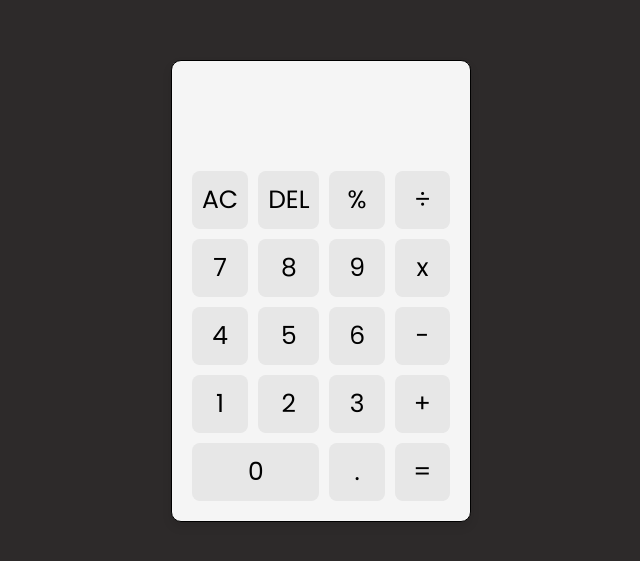
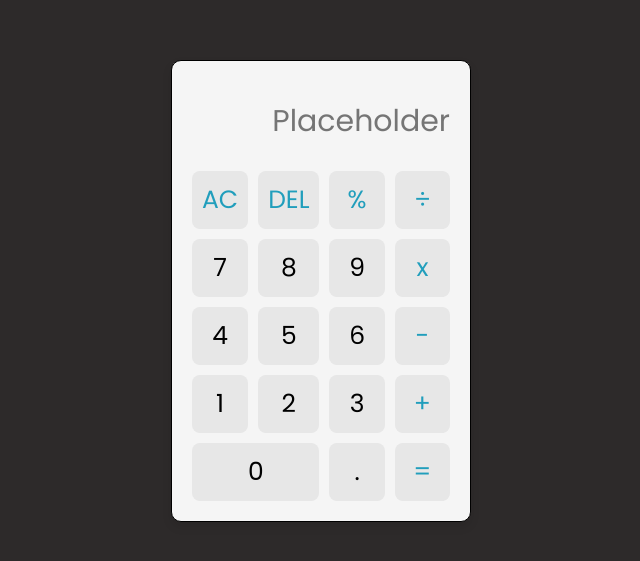
Before and after one commit to AthishThayalan/calculator, a website built with Vite: page index.html in a window 1280 px wide. Shown: the part 109-670 px from the top of the page, without its empty margins (319-959 px from the left). Built offline with nearby package versions, Linux system fonts and the light colour scheme.

Commit message:
Added some styling on operators using BEM naming convention. Having trouble appending numbers to the display.

```diff
--- a/index.html
+++ b/index.html
@@ -9,30 +9,46 @@
   </head>
   <body>
     <div class="calculator">
-      <input type="text" class="calculator__display" />
+      <input
+        type="text"
+        class="calculator__display"
+        placeholder="Placeholder"
+        id="display"
+        value=""
+        ;
+      />
       <div class="calculator__buttons">
-        <button class="calculator__button">AC</button
-        ><button class="calculator__button">DEL</button
-        ><button class="calculator__button">%</button
-        ><button class="calculator__button">÷</button
-        ><button class="calculator__button">7</button
+        <button class="calculator__button calculator__button--operator">
+          AC</button
+        ><button class="calculator__button calculator__button--operator">
+          DEL</button
+        ><button class="calculator__button calculator__button--operator">
+          %</button
+        ><button class="calculator__button calculator__button--operator">
+          ÷</button
+        ><button class="calculator__button" onclick="append('7')">7</button
         ><button class="calculator__button">8</button
         ><button class="calculator__button">9</button
-        ><button class="calculator__button">x</button
+        ><button class="calculator__button calculator__button--operator">
+          x</button
         ><button class="calculator__button">4</button
         ><button class="calculator__button">5</button
         ><button class="calculator__button">6</button
-        ><button class="calculator__button">-</button
+        ><button class="calculator__button calculator__button--operator">
+          -</button
         ><button class="calculator__button">1</button
         ><button class="calculator__button">2</button
         ><button class="calculator__button">3</button
-        ><button class="calculator__button">+</button
+        ><button class="calculator__button calculator__button--operator">
+          +</button
         ><button class="calculator__button calculator__button--span-two">
           0</button
         ><button class="calculator__button">.</button
-        ><button class="calculator__button">=</button>
+        ><button class="calculator__button calculator__button--operator">
+          =
+        </button>
       </div>
     </div>
-    <script type="module" src="/src/main.ts"></script>
+    <script type="module" src="./src/main.ts"></script>
   </body>
 </html>
--- a/src/_buttons.scss
+++ b/src/_buttons.scss
@@ -15,8 +15,10 @@
     font-size: 25px;
     cursor: pointer;
     &:active {
-      color: rgb(100, 96, 96);
       transform: scale(0.9);
+    }
+    &--operator {
+      color: #219ebc;
     }
   }
 }
--- a/src/_layout.scss
+++ b/src/_layout.scss
@@ -3,6 +3,7 @@
 body {
   height: 100vh;
   display: flex;
+  flex-direction: column;
   align-items: center;
   justify-content: center;
   background-color: rgb(45, 42, 42);
--- a/src/main.ts
+++ b/src/main.ts
@@ -1 +1,11 @@
 import "./style.scss";
+
+// target the display
+const display = document.getElementById("display");
+
+//Add numbers to display
+const append = (value: string): void => {
+  console.log("append");
+  display.value += value;
+  console.log(`Added ${value}`);
+};
```
